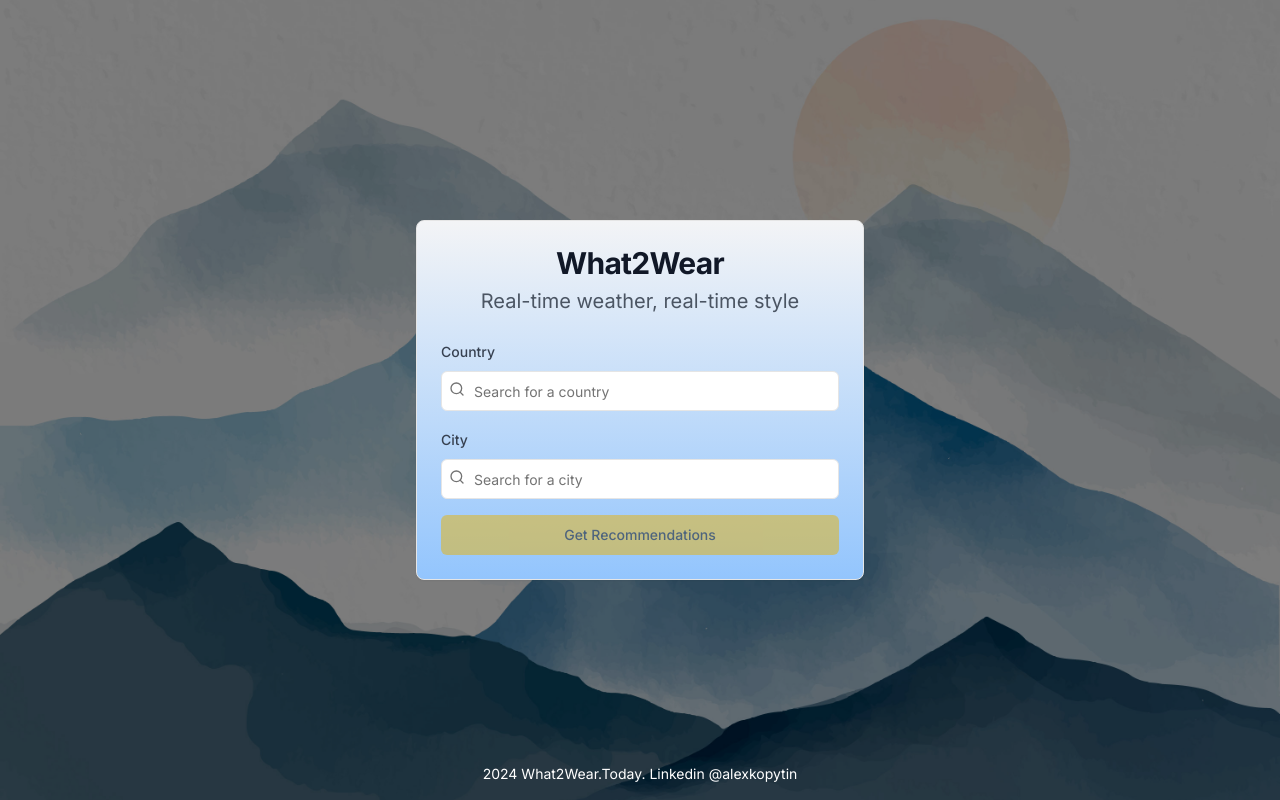
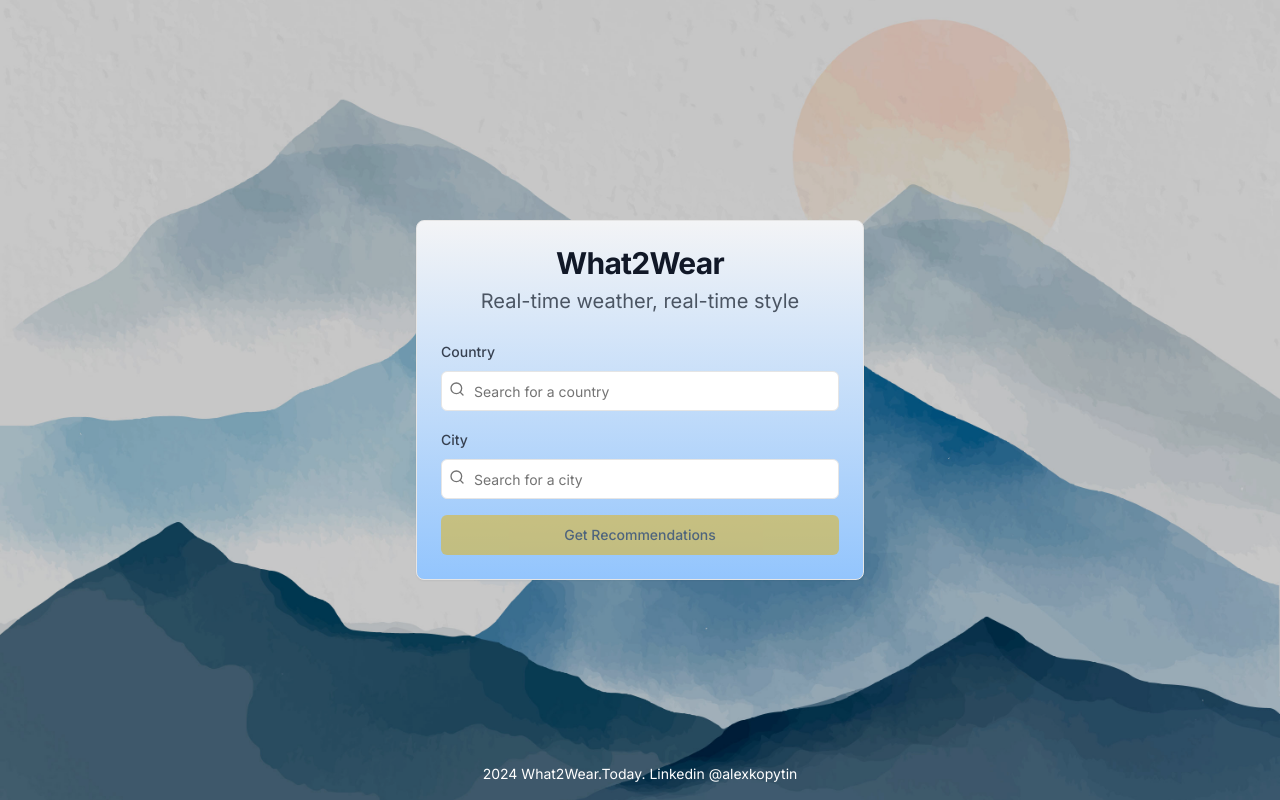
Before and after one commit to nobodyknows44/what2wear, a Next.js app: page / in a window 1280 px wide. Built offline with nearby package versions, Linux system fonts and the light colour scheme.

Commit message:
Fix unused import and apostrophe issues

```diff
--- a/app/page.tsx
+++ b/app/page.tsx
@@ -3,7 +3,7 @@ import WeatherDashboard from './components/WeatherDashboard'
 export default function Home() {
   return (
     <div className="min-h-screen w-full flex items-center justify-center bg-cover bg-center bg-no-repeat" style={{ backgroundImage: "url('/background.jpg')" }}>
-      <div className="absolute inset-0 bg-black opacity-50"></div>
+      <div className="absolute inset-0 bg-black opacity-20"></div>
       <div className="relative z-10 w-full h-full flex items-center justify-center">
         <WeatherDashboard />
       </div>
```
